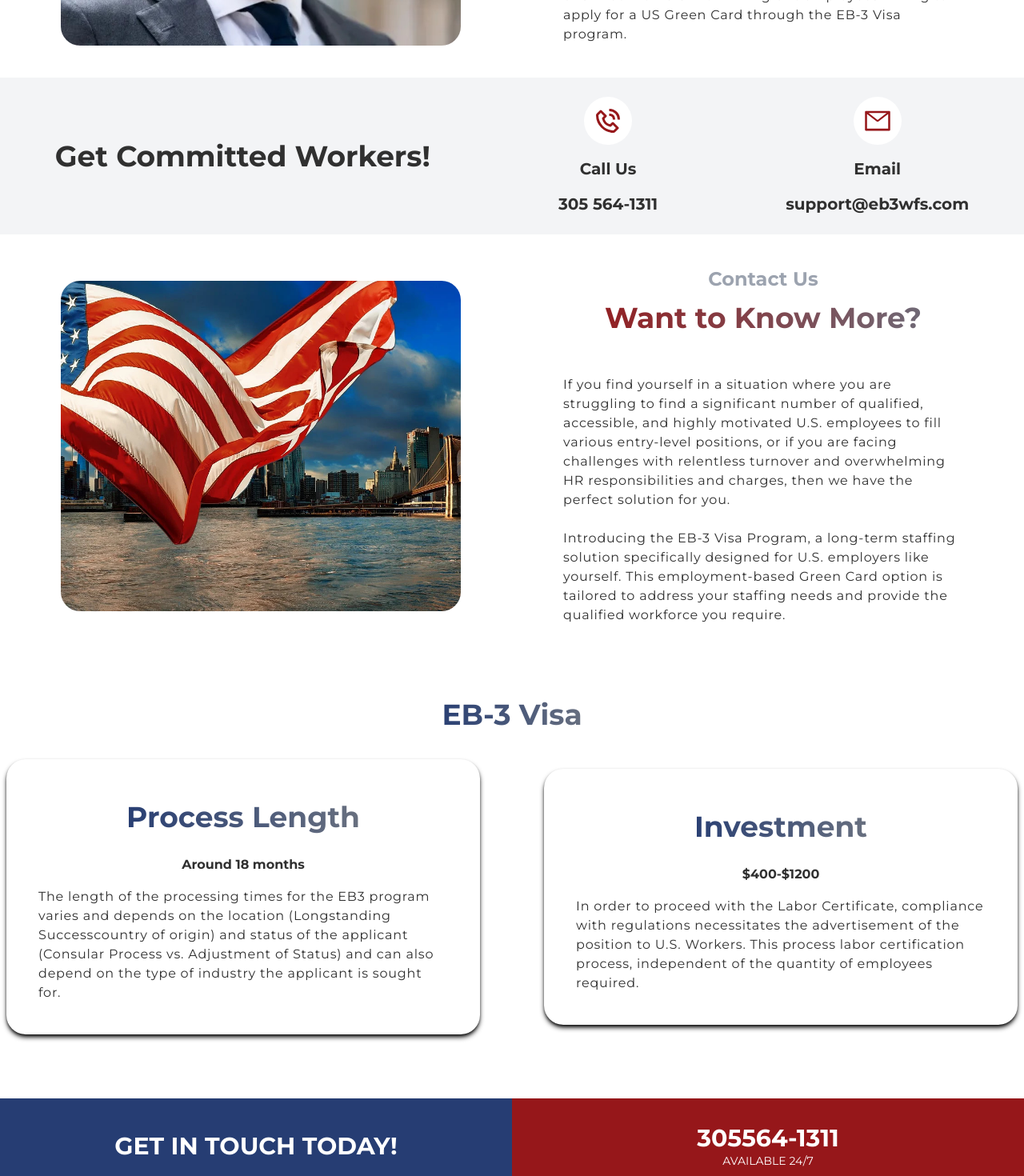
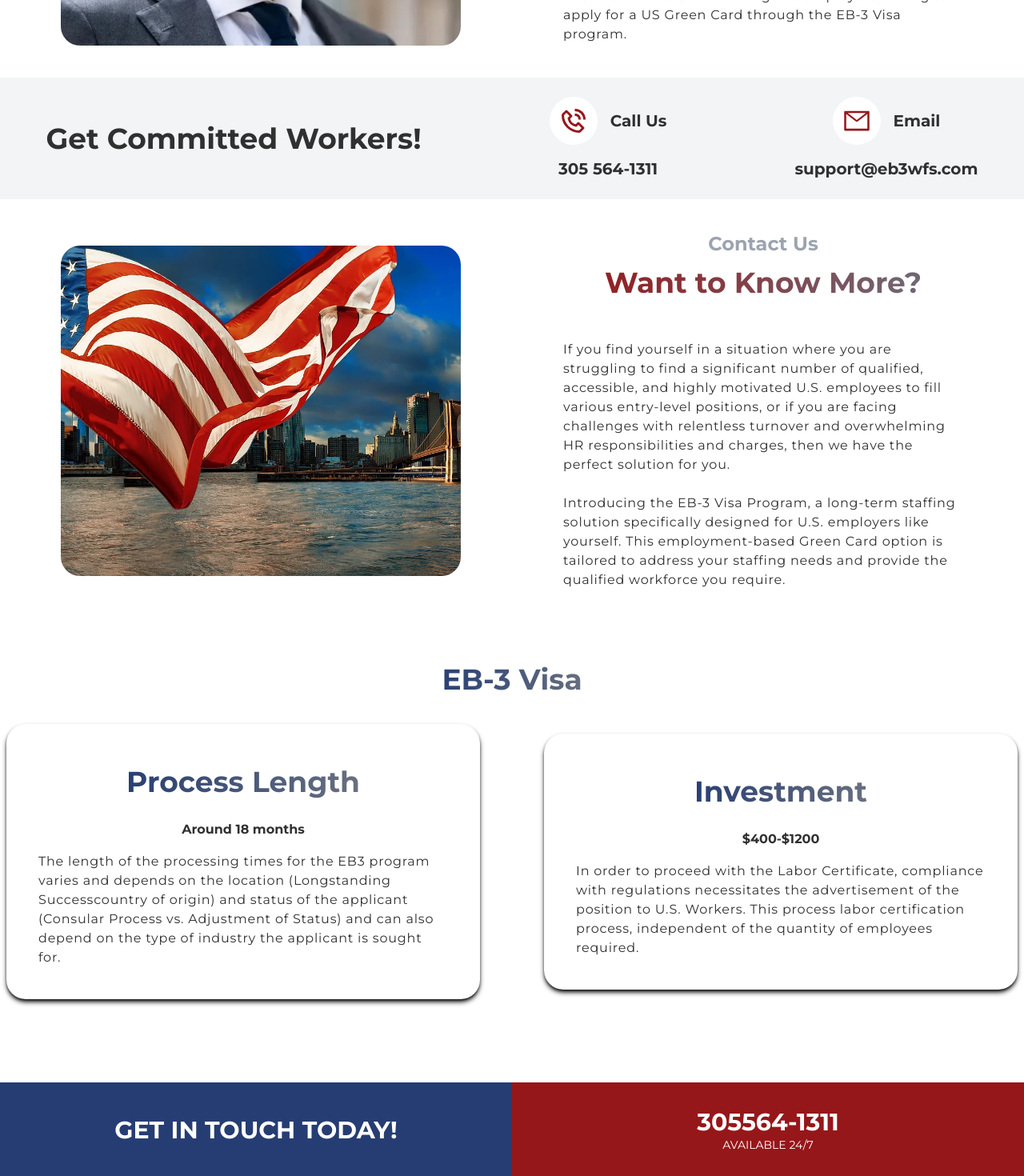
Before and after one commit to bryansanudo/refactor-workforce, a React (Vite) app: page /individuals/home in a window 1280 px wide. Shown: the part 1140-2610 px from the top of the page at 80% size. Built offline with nearby package versions, Linux system fonts and the light colour scheme; the HTML template or start-up script is replaced by a standard one.

Commit message:
home spacing

```diff
--- a/src/components/individuals/IDivider.jsx
+++ b/src/components/individuals/IDivider.jsx
@@ -2,7 +2,7 @@ import React from "react";
 
 const IDivider = () => {
   return (
-    <div className="w-full flex flex-col md:flex-row text-white font-bold md:text-3xl text-xl ">
+    <div className="mt-6 w-full flex flex-col md:flex-row text-white font-bold md:text-3xl text-xl ">
       <div className="bg-secondary w-full py-8 flex items-center justify-center ">
         <p className="">GET IN TOUCH TODAY!</p>
       </div>
--- a/src/components/individuals/IFormContact.jsx
+++ b/src/components/individuals/IFormContact.jsx
@@ -2,7 +2,7 @@ import React from "react";
 
 const IFormContact = () => {
   return (
-    <div className="flex flex-col md:gap-10 gap-4 md:p-10 p-6 rounded-3xl shadow-black shadow-md mx-16 my-10  ">
+    <div className="flex flex-col md:gap-10 gap-4 md:p-10 p-6 rounded-3xl shadow-black shadow-md mx-16 my-14  ">
       <p className="md:text-3xl text-xl font-bold">GET IN TOUCH TODAY!</p>
       <p className="md:text-2xl text-lg text-gray-400">
         Fill out the form below and we'll get back to you as soon as possible.
--- a/src/components/individuals/iHome/IHome.jsx
+++ b/src/components/individuals/iHome/IHome.jsx
@@ -45,17 +45,21 @@ const IHome = () => {
         <div className="flex items-center justify-center gap-6 md:gap-40 p-6 flex-col md:flex-row bg-gray-100 w-full ">
           <h1 className="text-4xl font-bold">Get Committed Workers!</h1>
           <div className="flex flex-col items-center justify-center gap-4 text-xl font-bold">
-            <div className="bg-white p-3 rounded-full ">
-              <BiPhoneCall className="text-4xl text-primary" />
+            <div className="flex items-center justify-center gap-4">
+              <div className="bg-white p-3 rounded-full ">
+                <BiPhoneCall className="text-4xl text-primary" />
+              </div>
+              <p>Call Us </p>
             </div>
-            <p>Call Us</p>
             <p>305 564-1311</p>
           </div>
           <div className="flex flex-col items-center justify-center gap-4 font-bold text-xl">
-            <div className="bg-white p-3 rounded-full">
-              <AiOutlineMail className="text-primary text-4xl" />
+            <div className="flex items-center justify-center gap-4">
+              <div className="bg-white p-3 rounded-full">
+                <AiOutlineMail className="text-primary text-4xl" />
+              </div>
+              <p>Email</p>
             </div>
-            <p>Email</p>
             <p>support@eb3wfs.com</p>
           </div>
         </div>
```
